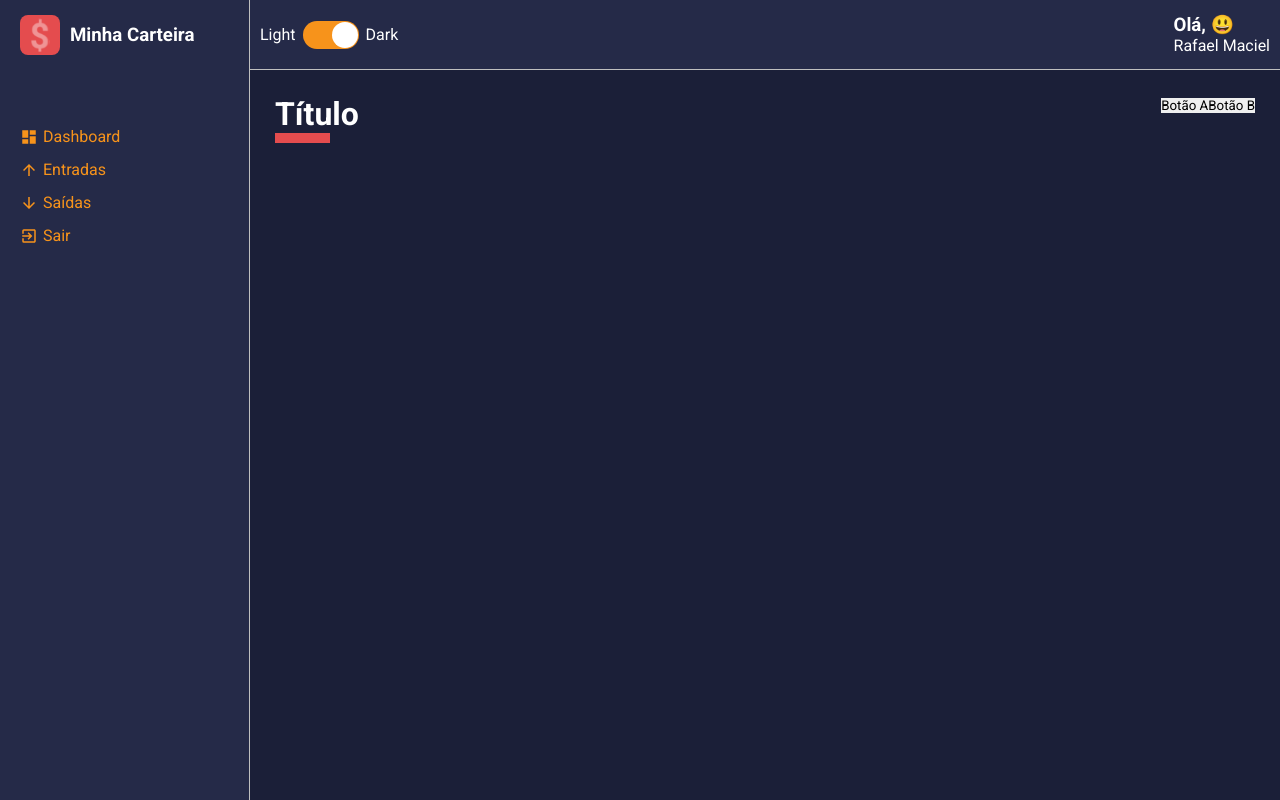
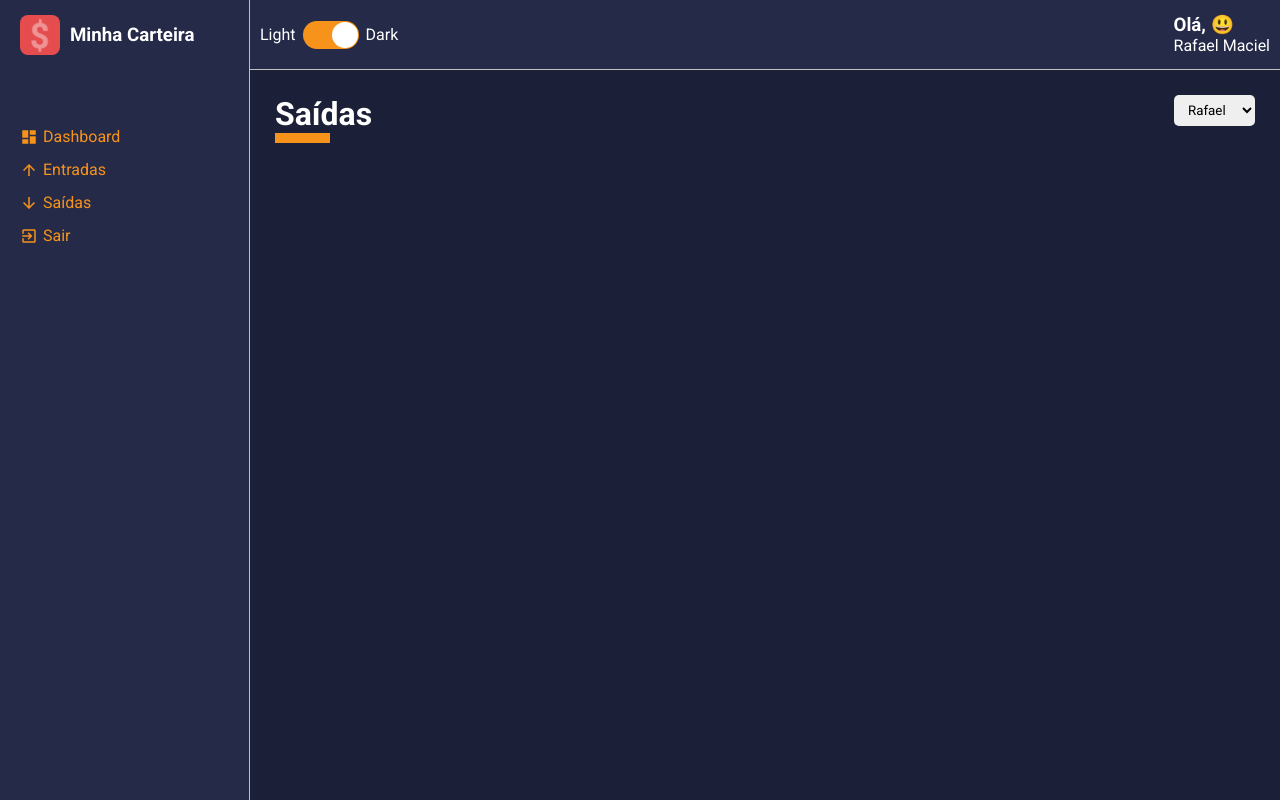
Before and after one commit to rafa-smaciel/application-type-script-dashboard, a React (Create React App) app: page / in a window 1280 px wide. Built offline with nearby package versions, Linux system fonts and the light colour scheme.

Commit message:
16. Creating the component select and leave the content header of

```diff
--- a/src/App.tsx
+++ b/src/App.tsx
@@ -3,7 +3,9 @@
 import GlobalStyles from './styles/GlobalStyles';
 
 import Layout from './components/Layout';
+// eslint-disable-next-line @typescript-eslint/no-unused-vars
 import Dashboard from './pages/Dashboard';
+import List from './pages/List';
 import dark from './styles/themes/dark';
 
 const App: React.FC = () => {
@@ -11,7 +13,7 @@
         <ThemeProvider theme={dark}>
             <GlobalStyles />
             <Layout>
-                <Dashboard/>
+                <List/>
             </Layout>
         </ThemeProvider>
     );
--- a/src/components/ContentHeader/index.tsx
+++ b/src/components/ContentHeader/index.tsx
@@ -2,15 +2,22 @@
 
 import { Container, TitleContainer, Controllers } from './styles';
 
-const ContentHeader: React.FC = () => {
+interface IContentHeaderProps {
+    title: string;
+    lineColor: string;
+    cjhildren: React.ReactNode;
+}
+
+const ContentHeader: React.FC<IContentHeaderProps> = ({
+    title, lineColor, children
+}) => {
     return (
         <Container>
-            <TitleContainer>
-                <h1>Título</h1>
+            <TitleContainer lineColor="#F7931B">
+                <h1>{title}</h1>
             </TitleContainer>
             <Controllers>
-                <button type="button">Botão A</button>
-                <button type="button">Botão B</button>
+                {children}
             </Controllers>
         </Container>
     );
--- a/src/components/ContentHeader/styles.ts
+++ b/src/components/ContentHeader/styles.ts
@@ -1,4 +1,8 @@
 import styled from 'styled-components';
+
+interface ITitleContainerProps {
+    lineColor: string;
+}
 
 export const Container = styled.div`
     width: 100%; //Pegando 100% dos 100% da linha;
@@ -9,7 +13,7 @@
     margin-bottom: 25px;
 `;
 
-export const TitleContainer = styled.div`
+export const TitleContainer = styled.div<ITitleContainerProps>`
 
     > h1 { //Para mexer somente no h1 do Container em questão //Para inserir retangulo abaixo do titulo
             color: ${props => props.theme.colors.white};
@@ -18,11 +22,11 @@
                 content: ''; //obrigatório o content, se não for usar tem que colocar assim;
                 display: block;
                 width: 55px;
-                border-bottom: 10px solid ${props => props.theme.colors.warning};
+                border-bottom: 10px solid ${props => props.lineColor};
             }
         }
 `;
 
 export const Controllers = styled.div` //Melhorando os botões;
-
+    display: flex; // Para um select fica ao lado do outro;
 `;
--- /dev/null
+++ b/src/components/SelectInput/index.tsx
@@ -0,0 +1,26 @@
+import React from 'react';
+
+import { Container } from './styles';
+
+interface ISelectInputProps {
+    options: {
+        value: string | number;
+        label: string | number;
+    }[],
+}
+
+const SelectInput: React.FC<ISelectInputProps> = ({options}) => { //Tem a tipagem React.FC, porém tem as caracteristicas da interface;
+    return (
+        <Container>
+           <select>
+               {
+               options.map(option => (
+                   <option value={option.value}>{option.label}</option>
+               ))
+                }
+           </select>
+        </Container>
+    );
+}
+
+export default SelectInput;
--- /dev/null
+++ b/src/components/SelectInput/styles.ts
@@ -0,0 +1,11 @@
+import styled from 'styled-components';
+
+export const Container = styled.div`
+
+    > select {
+        padding: 7px 10px;
+        border-radius: 5px;
+
+        margin-left: 7px; // Para espassar os selects um do outro;
+    }
+`;
--- a/src/pages/Dashboard/index.tsx
+++ b/src/pages/Dashboard/index.tsx
@@ -1,13 +1,22 @@
 import React from 'react'
 
 import ContentHeader from '../../components/ContentHeader';
+import SelectInput from '../../components/SelectInput';
 
 import { Container } from './styles';
 
 const Dashboard: React.FC = () => {
+
+    const options = [
+        {value: 'Rafael', label: 'Rafael'},
+        {value: 'Ana', label: 'Ana'},
+        {value: 'Fulano', label: 'Fulano'},
+    ]
     return (
         <Container>
-            <ContentHeader/>
+            <ContentHeader title="Dashboard" lineColor="#fff" cjhildren={undefined}>
+               <SelectInput options={options}/>
+            </ContentHeader>
         </Container>
     );
 }
--- a/src/pages/List/index.tsx
+++ b/src/pages/List/index.tsx
@@ -1,8 +1,22 @@
 import React from 'react'
 
+import ContentHeader from '../../components/ContentHeader';
+import SelectInput from '../../components/SelectInput';
+
+import{ Container } from './styles';
+
 const List: React.FC = () => {
+    const options = [
+        {value: 'Rafael', label: 'Rafael'},
+        {value: 'Ana', label: 'Ana'},
+        {value: 'Fulano', label: 'Fulano'},
+    ]
     return (
-        <h1>List</h1>
+        <Container>
+            <ContentHeader title="Saídas" lineColor="#E44C4E" cjhildren={undefined}>
+               <SelectInput options={options}/>
+            </ContentHeader>
+        </Container>
     );
 }
 
--- /dev/null
+++ b/src/pages/List/styles.ts
@@ -0,0 +1,4 @@
+import styled from 'styled-components';
+
+export const Container = styled.div`
+`;
```
